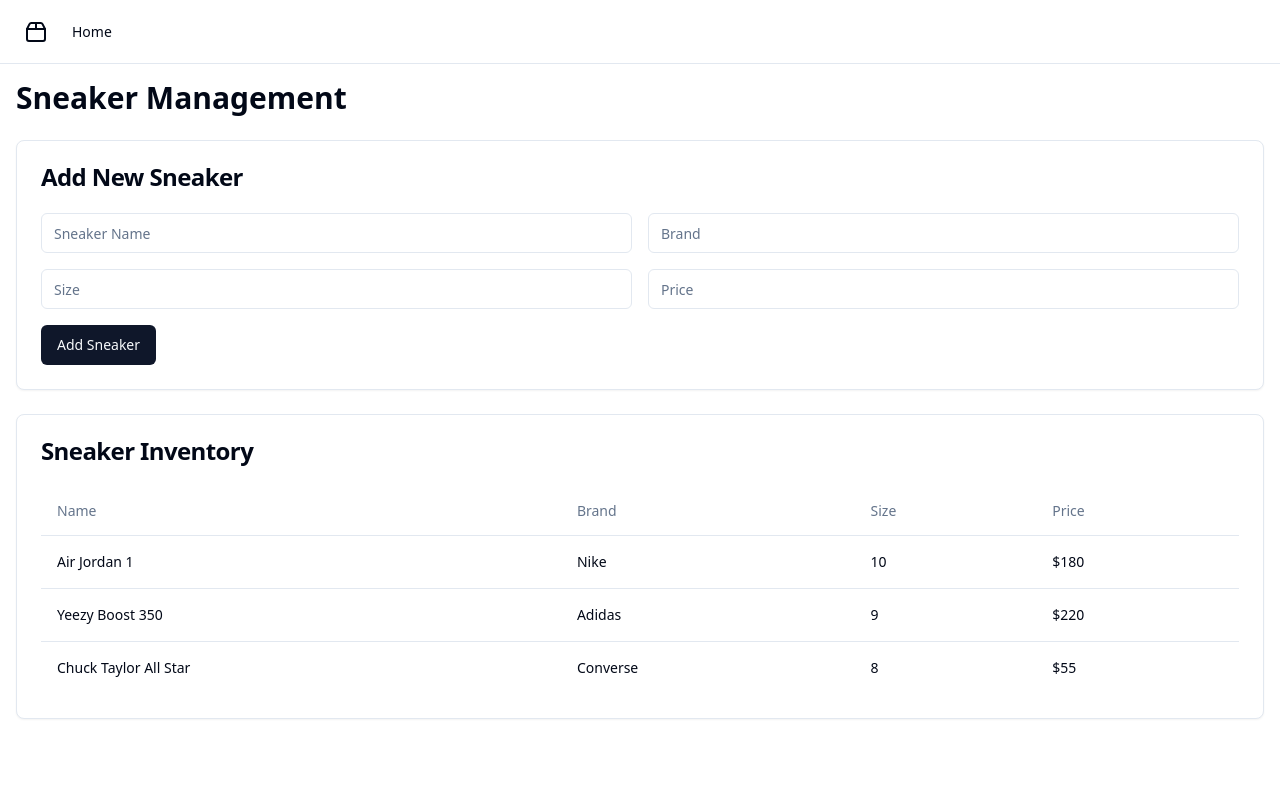
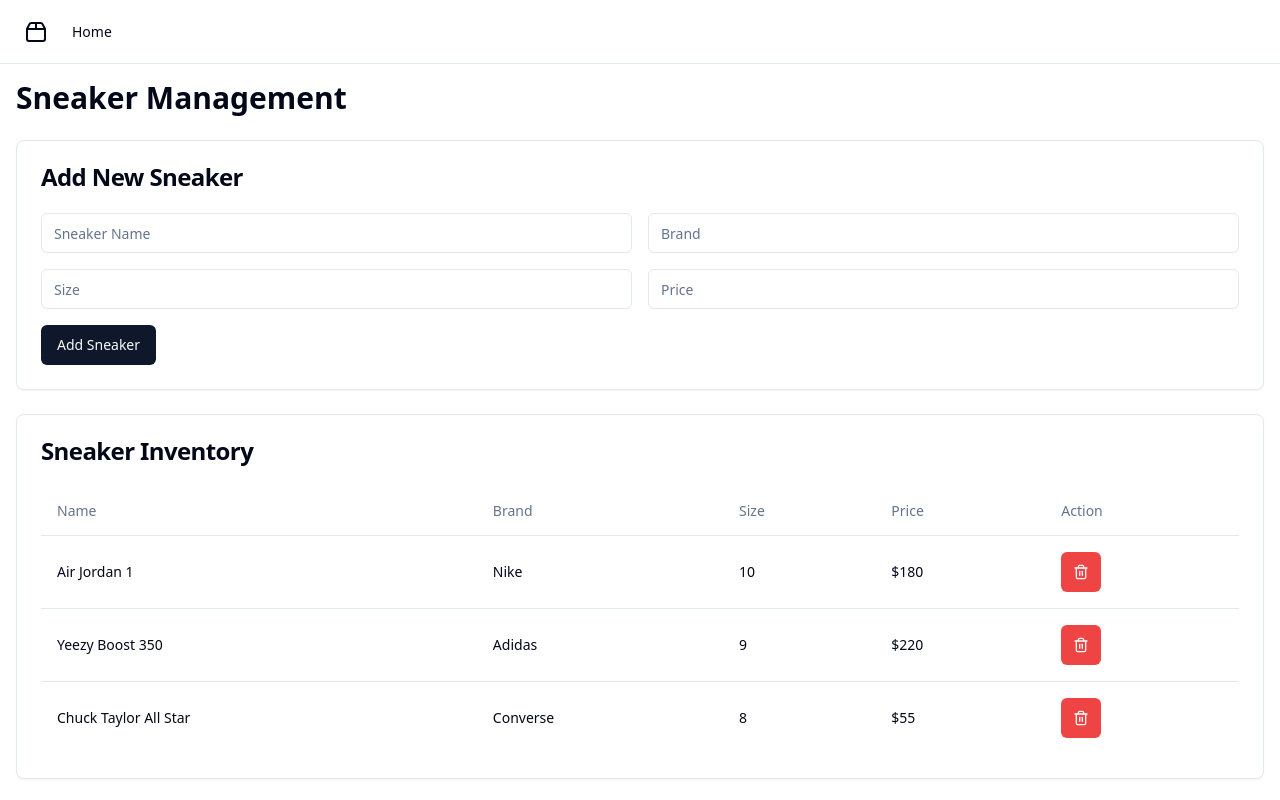
Before and after one commit to GPT-Engineer-App-Dev/sneaker-manager-portal, a React (Vite) app: page / in a window 1280 px wide. Built offline with nearby package versions, Linux system fonts and the light colour scheme.

Commit message:
GPT Engineer Update

```diff
--- a/src/pages/Index.jsx
+++ b/src/pages/Index.jsx
@@ -3,6 +3,7 @@ import { Button } from "@/components/ui/button";
 import { Input } from "@/components/ui/input";
 import { Card, CardContent, CardHeader, CardTitle } from "@/components/ui/card";
 import { Table, TableBody, TableCell, TableHead, TableHeader, TableRow } from "@/components/ui/table";
+import { Trash2 } from 'lucide-react';
 
 const SneakerManagement = () => {
   const [sneakers, setSneakers] = useState([
@@ -20,9 +21,13 @@ const SneakerManagement = () => {
 
   const handleAddSneaker = () => {
     if (newSneaker.name && newSneaker.brand && newSneaker.size && newSneaker.price) {
-      setSneakers([...sneakers, { id: sneakers.length + 1, ...newSneaker }]);
+      setSneakers([...sneakers, { id: Date.now(), ...newSneaker }]);
       setNewSneaker({ name: '', brand: '', size: '', price: '' });
     }
+  };
+
+  const handleRemoveSneaker = (id) => {
+    setSneakers(sneakers.filter(sneaker => sneaker.id !== id));
   };
 
   return (
@@ -78,6 +83,7 @@ const SneakerManagement = () => {
                 <TableHead>Brand</TableHead>
                 <TableHead>Size</TableHead>
                 <TableHead>Price</TableHead>
+                <TableHead>Action</TableHead>
               </TableRow>
             </TableHeader>
             <TableBody>
@@ -87,6 +93,15 @@ const SneakerManagement = () => {
                   <TableCell>{sneaker.brand}</TableCell>
                   <TableCell>{sneaker.size}</TableCell>
                   <TableCell>${sneaker.price}</TableCell>
+                  <TableCell>
+                    <Button
+                      variant="destructive"
+                      size="icon"
+                      onClick={() => handleRemoveSneaker(sneaker.id)}
+                    >
+                      <Trash2 className="h-4 w-4" />
+                    </Button>
+                  </TableCell>
                 </TableRow>
               ))}
             </TableBody>
```
